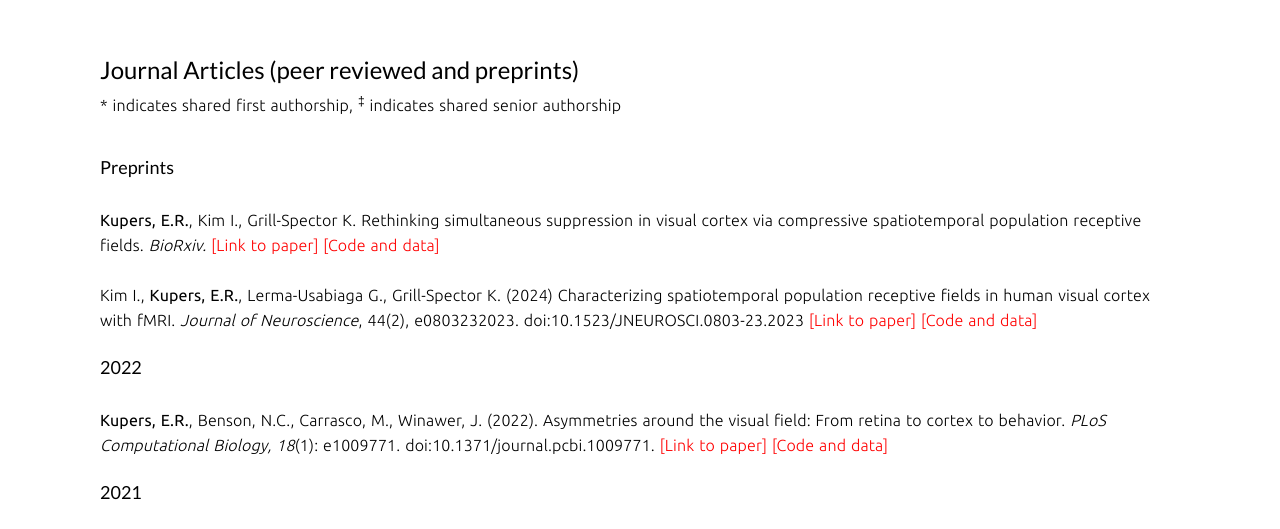
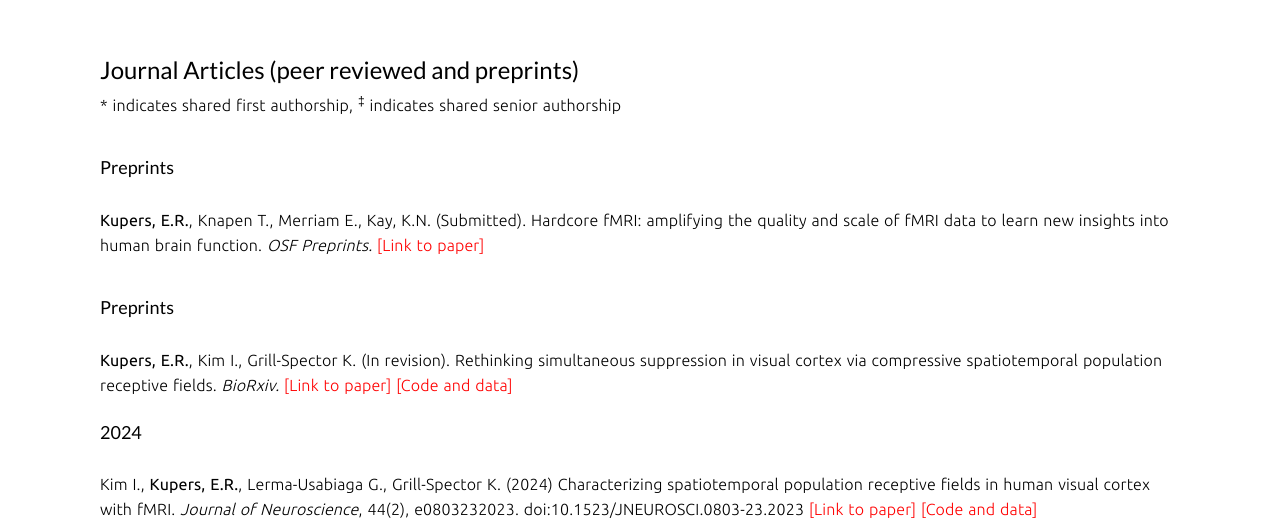
Before and after one commit to elinekupers/elinekupers.github.io, a plain HTML site: page publications.html in a window 1280 px wide. Shown: the part 225-754 px from the top of the page. Drawn offline with Linux system fonts and the light colour scheme; files whose address does not match are found by name.

Commit message:
add perspective piece, update cv

```diff
--- a/publications.html
+++ b/publications.html
@@ -80,9 +80,13 @@
 
 								<div class="height-40px"></div>
 								<h4 class="title text-left">Preprints</h4>
-								<p><b>Kupers, E.R.</b>, Kim I., Grill-Spector K. Rethinking simultaneous suppression in visual cortex via compressive spatiotemporal population receptive fields. <i>BioRxiv.</i> <a href="https://www.biorxiv.org/content/10.1101/2023.06.24.546388v1"><font color="red">[Link to paper]</font></a> <a href="https://osf.io/rpuhs/"><font color="red">[Code and data]</font></a></p>
+								<p><b>Kupers, E.R.</b>, Knapen T., Merriam E., Kay, K.N. (Submitted). Hardcore fMRI: amplifying the quality and scale of fMRI data to learn new insights into human brain function. <i>OSF Preprints.</i> <a href="https://osf.io/preprints/osf/5pds4"><font color="red">[Link to paper]</font></a></p>
 
-								<!-- <h4 class="title text-left">2023</h4> -->
+								<div class="height-40px"></div>
+								<h4 class="title text-left">Preprints</h4>
+								<p><b>Kupers, E.R.</b>, Kim I., Grill-Spector K. (In revision). Rethinking simultaneous suppression in visual cortex via compressive spatiotemporal population receptive fields. <i>BioRxiv.</i> <a href="https://www.biorxiv.org/content/10.1101/2023.06.24.546388v1"><font color="red">[Link to paper]</font></a> <a href="https://osf.io/rpuhs/"><font color="red">[Code and data]</font></a></p>
+
+								<h4 class="title text-left">2024</h4>
 								<p>Kim I., <b>Kupers, E.R.</b>, Lerma-Usabiaga G., Grill-Spector K. (2024) Characterizing spatiotemporal population receptive fields in human visual cortex with fMRI. <i>Journal of Neuroscience</i>, 44(2), e0803232023. doi:10.1523/JNEUROSCI.0803-23.2023 <a href="https://www.jneurosci.org/content/44/2/e0803232023"><font color="red">[Link to paper]</font></a> <a href="https://osf.io/3gwhz/"><font color="red">[Code and data]</font></a></p>
 
 								<h4 class="title text-left">2022</h4>
```
